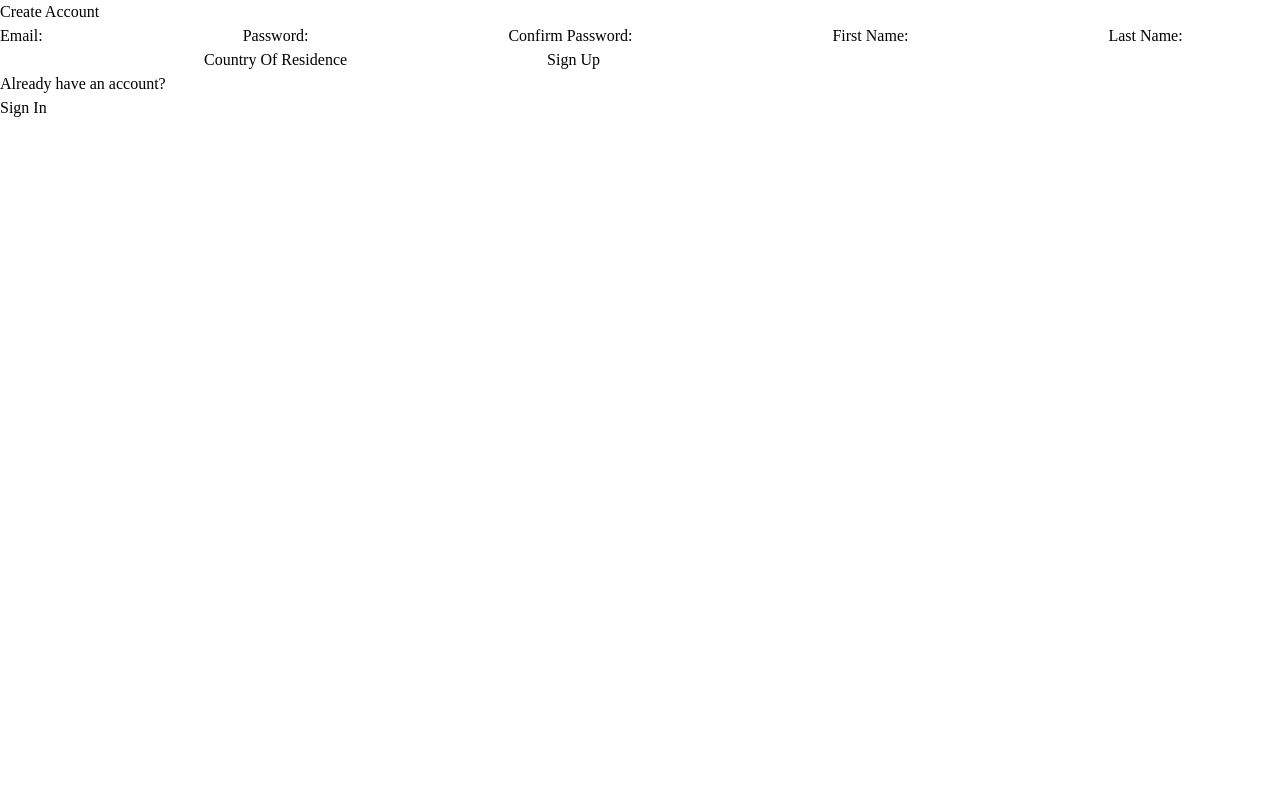
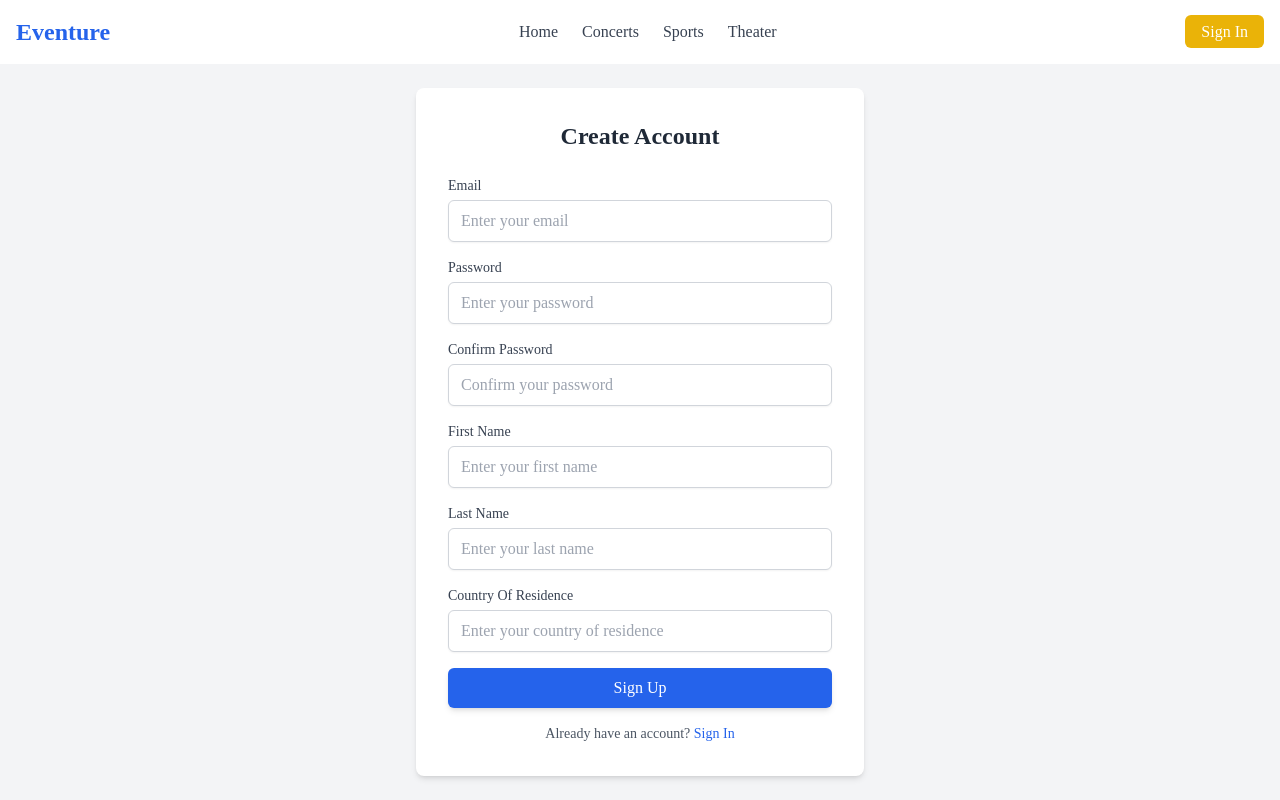
Before and after one commit to stephen447/TicketMasterReplica, a React (Create React App) app: page /create-account in a window 1280 px wide. Built offline with nearby package versions, Linux system fonts and the light colour scheme.

Commit message:
login, home page, individual search advert, create account page

```diff
--- a/src/Components/Header.tsx
+++ b/src/Components/Header.tsx
@@ -24,7 +24,7 @@ function Header() {
       </button>
     ) : (
       <a
-        href="/sign-in"
+        href="/login"
         className="px-4 py-2 bg-yellow-500 text-white rounded-md hover:bg-yellow-600"
       >
         Sign In
--- a/src/Pages/CreateAccountPage.tsx
+++ b/src/Pages/CreateAccountPage.tsx
@@ -1,5 +1,6 @@
 import { JSX } from "react";
 import { useState } from "react";
+import Header from "../Components/Header";
 
 export default function CreateAccountPage(): JSX.Element {
   const [error, setError] = useState("");
@@ -8,38 +9,144 @@ export default function CreateAccountPage(): JSX.Element {
    * This function is called when the sign up button is clicked
    */
   function handleSignUp() {
-    // Add functionality to sign up the user
     console.log("Sign Up");
-    // NEED TO DO ERROR HANDLING HERE
+    // Example error handling
+    if (!document.getElementById("email")) {
+      setError("Email is required.");
+    } else {
+      setError("");
+    }
   }
 
   /**
    * This function is called when the sign in button is clicked
    */
   function handleSignIn() {
-    // Add functionality to sign in the user
     console.log("Sign In");
   }
 
   return (
-    <div>
-      <p>Create Account</p>
-      <label htmlFor="email">Email:</label>
-      <input type="text" id="email" name="email" />
-      <label htmlFor="password">Password:</label>
-      <input type="text" id="password" />
-      <label htmlFor="confirmPassword">Confirm Password:</label>
-      <input type="text" id="confirmPassword" />
-      <label htmlFor="firstName">First Name:</label>
-      <input type="text" id="firstName" />
-      <label htmlFor="lastName">Last Name:</label>
-      <input type="text" id="lastName" />
-      <label htmlFor="countryOfResidence"> Country Of Residence</label>
-      <input type="text" id="countryOfResidence" />
-      <button onClick={handleSignUp}>Sign Up</button>
-      {error && <p>{error}</p>}
-      <p> Already have an account?</p>
-      <button onClick={handleSignIn}> Sign In</button>
+    <div className="min-h-screen flex flex-col ">
+      <Header />
+      <div className="flex items-center justify-center flex-grow bg-gray-100">
+        <div className="bg-white shadow-md rounded-lg p-8 w-full max-w-md">
+          <h1 className="text-2xl font-bold mb-6 text-center text-gray-800">
+            Create Account
+          </h1>
+          <form className="space-y-4">
+            <div>
+              <label
+                htmlFor="email"
+                className="block text-sm font-medium text-gray-700"
+              >
+                Email
+              </label>
+              <input
+                type="email"
+                id="email"
+                name="email"
+                className="mt-1 w-full px-3 py-2 border border-gray-300 rounded-md shadow-sm focus:ring-blue-500 focus:border-blue-500"
+                placeholder="Enter your email"
+              />
+            </div>
+
+            <div>
+              <label
+                htmlFor="password"
+                className="block text-sm font-medium text-gray-700"
+              >
+                Password
+              </label>
+              <input
+                type="password"
+                id="password"
+                className="mt-1 w-full px-3 py-2 border border-gray-300 rounded-md shadow-sm focus:ring-blue-500 focus:border-blue-500"
+                placeholder="Enter your password"
+              />
+            </div>
+
+            <div>
+              <label
+                htmlFor="confirmPassword"
+                className="block text-sm font-medium text-gray-700"
+              >
+                Confirm Password
+              </label>
+              <input
+                type="password"
+                id="confirmPassword"
+                className="mt-1 w-full px-3 py-2 border border-gray-300 rounded-md shadow-sm focus:ring-blue-500 focus:border-blue-500"
+                placeholder="Confirm your password"
+              />
+            </div>
+
+            <div>
+              <label
+                htmlFor="firstName"
+                className="block text-sm font-medium text-gray-700"
+              >
+                First Name
+              </label>
+              <input
+                type="text"
+                id="firstName"
+                className="mt-1 w-full px-3 py-2 border border-gray-300 rounded-md shadow-sm focus:ring-blue-500 focus:border-blue-500"
+                placeholder="Enter your first name"
+              />
+            </div>
+
+            <div>
+              <label
+                htmlFor="lastName"
+                className="block text-sm font-medium text-gray-700"
+              >
+                Last Name
+              </label>
+              <input
+                type="text"
+                id="lastName"
+                className="mt-1 w-full px-3 py-2 border border-gray-300 rounded-md shadow-sm focus:ring-blue-500 focus:border-blue-500"
+                placeholder="Enter your last name"
+              />
+            </div>
+
+            <div>
+              <label
+                htmlFor="countryOfResidence"
+                className="block text-sm font-medium text-gray-700"
+              >
+                Country Of Residence
+              </label>
+              <input
+                type="text"
+                id="countryOfResidence"
+                className="mt-1 w-full px-3 py-2 border border-gray-300 rounded-md shadow-sm focus:ring-blue-500 focus:border-blue-500"
+                placeholder="Enter your country of residence"
+              />
+            </div>
+
+            {error && <p className="text-sm text-red-500 mt-2">{error}</p>}
+
+            <button
+              type="button"
+              onClick={handleSignUp}
+              className="w-full bg-blue-600 text-white px-4 py-2 rounded-md shadow-md hover:bg-blue-700"
+            >
+              Sign Up
+            </button>
+          </form>
+
+          <p className="mt-4 text-center text-sm text-gray-600">
+            Already have an account?{" "}
+            <button
+              onClick={handleSignIn}
+              className="text-blue-600 hover:underline"
+            >
+              Sign In
+            </button>
+          </p>
+        </div>
+      </div>
     </div>
   );
 }
--- a/src/Pages/Homepage.tsx
+++ b/src/Pages/Homepage.tsx
@@ -3,14 +3,20 @@ import Header from "../Components/Header";
 import Footer from "../Components/Footer";
 import FeaturedEventData from "../SampleData/Events.json";
 import Carousel from "../Components/Carousel";
+import { useNavigate } from "react-router-dom";
 
 export default function Homepage(): JSX.Element {
+  const navigate = useNavigate();
   const regions: string[] = ["Africa", "Americas", "Asia", "Europe", "Oceania"];
   const FeaturedAdverts: { title: string; description: string }[] = [
     FeaturedEventData[0],
     FeaturedEventData[1],
     FeaturedEventData[2],
   ];
+
+  function handleSearch() {
+    navigate("/search-results");
+  }
 
   return (
     <div className="min-h-screen flex flex-col font-sans">
@@ -72,7 +78,10 @@ export default function Homepage(): JSX.Element {
                 />
               </div>
               {/* Search Button */}
-              <button className="w-full md:w-auto px-6 py-2 bg-yellow-500 text-white rounded-md hover:bg-yellow-600 mt-6 ">
+              <button
+                className="w-full md:w-auto px-6 py-2 bg-yellow-500 text-white rounded-md hover:bg-yellow-600 mt-6"
+                onClick={handleSearch}
+              >
                 Search
               </button>
             </div>
--- a/src/Pages/LoginPage.tsx
+++ b/src/Pages/LoginPage.tsx
@@ -1,5 +1,6 @@
 import { JSX } from "react";
 import Footer from "../Components/Footer";
+import Header from "../Components/Header";
 
 export default function LoginPage(): JSX.Element {
   /**
@@ -8,8 +9,9 @@ export default function LoginPage(): JSX.Element {
   function handleSignIn() {
     console.log("Sign In");
   }
+
   /**
-   * Sends requestion to the backend, the send reset password link to the user
+   * Sends requestion to the backend to send reset password link to the user
    * @returns void
    */
   function handleForgotPassword() {
@@ -17,16 +19,90 @@ export default function LoginPage(): JSX.Element {
   }
 
   return (
-    <div>
-      <p>Login</p>
-      <label htmlFor="username">Username:</label>
-      <input type="text" id="username" name="username" />
-      <label htmlFor="password">Password:</label>
-      <input type="text" id="password" name="password" />
-      {/* Add toggle to make password disappear */}
-      <button onClick={handleForgotPassword}> Forgot Password</button>
-      <button onClick={handleSignIn}> Sign In</button>
-      <Footer />
+    <div className="flex flex-col min-h-screen ">
+      <Header />
+      <div className="flex flex-col flex-grow justify-center items-center bg-gray-100">
+        {/* Login Card */}
+        <div className="w-full max-w-md bg-white rounded-lg shadow-md p-8">
+          <h1 className="text-2xl font-semibold text-gray-800 text-center mb-6">
+            Sign In to Your Account
+          </h1>
+          <form className="space-y-4">
+            {/* Username Field */}
+            <div>
+              <label
+                htmlFor="username"
+                className="block text-sm font-medium text-gray-600"
+              >
+                Username
+              </label>
+              <input
+                type="text"
+                id="username"
+                name="username"
+                className="w-full mt-1 px-4 py-2 border border-gray-300 rounded-md focus:outline-none focus:ring-2 focus:ring-blue-500 focus:border-blue-500"
+                placeholder="Enter your username"
+              />
+            </div>
+
+            {/* Password Field */}
+            <div>
+              <label
+                htmlFor="password"
+                className="block text-sm font-medium text-gray-600"
+              >
+                Password
+              </label>
+              <input
+                type="password"
+                id="password"
+                name="password"
+                className="w-full mt-1 px-4 py-2 border border-gray-300 rounded-md focus:outline-none focus:ring-2 focus:ring-blue-500 focus:border-blue-500"
+                placeholder="Enter your password"
+              />
+            </div>
+
+            {/* Forgot Password */}
+            <div className="text-right">
+              <button
+                type="button"
+                onClick={handleForgotPassword}
+                className="text-sm text-blue-600 hover:underline"
+              >
+                Forgot Password?
+              </button>
+            </div>
+
+            {/* Sign In Button */}
+            <div>
+              <button
+                type="button"
+                onClick={handleSignIn}
+                className="w-full py-2 bg-blue-600 text-white font-semibold rounded-md hover:bg-blue-700 transition-colors"
+              >
+                Sign In
+              </button>
+            </div>
+          </form>
+
+          {/* Separator */}
+          <div className="my-6 border-t border-gray-300"></div>
+
+          {/* Footer */}
+          <p className="text-sm text-gray-600 text-center">
+            Don’t have an account?{" "}
+            <a
+              href="/create-account"
+              className="text-blue-600 hover:underline font-semibold"
+            >
+              Create one
+            </a>
+          </p>
+        </div>
+      </div>
+
+      {/* Footer Component */}
+      {/* <Footer /> */}
     </div>
   );
 }
```
Also changed, not shown: src/Components/IndividualSearchResult.tsx (+22 -23 lines), src/Pages/SearchResultsPage.tsx (+69 -15 lines), src/Pages/TicketsPage.tsx (added), 1 other file (tests, documents, lock files or other folders).
